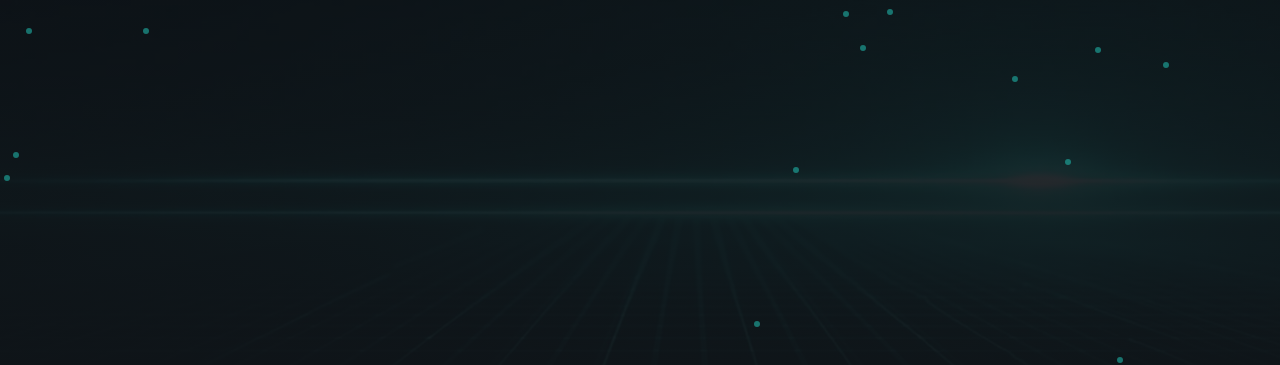
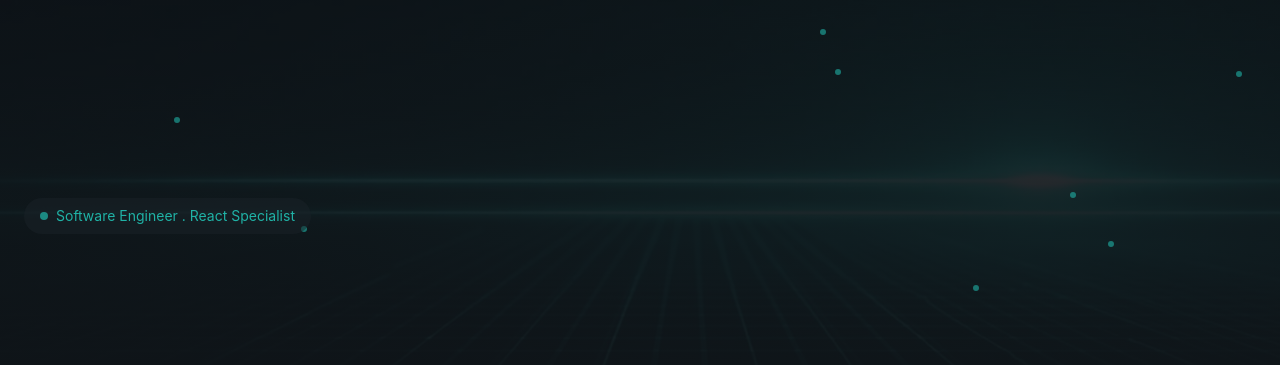
Before and after one commit to SteveMaranga01/SamPortfolio, a React (Vite) app: page / in a window 1280 px wide. Shown: the part 208-573 px from the top of the page. Built offline with nearby package versions, Linux system fonts and the light colour scheme.

Commit message:
modified

```diff
--- a/src/sections/Hero.jsx
+++ b/src/sections/Hero.jsx
@@ -20,8 +20,29 @@ const Hero = () => {
             background: "#20B2A6",
             left: `${Math.random() * 100}%`,
             top: `${Math.random() * 100}%`,
+            animation: `slow-drift ${20 + Math.random() * 30}s ease-in-out infinite`,
+            animationDelay: `${Math.random() * 5}s`,
         }}/>
       ))}
+    </div>
+    {/* Content */}
+
+    <div className='container mx-auto px-6 pt-32 pb-20 relative z-10'>
+      <div className='grid lg:grid-cols-2 gap-12 items-center'>
+
+        {/* Left Column - Text content */}
+        <div className='space-y-8'>
+          <div className='animate-fade-in'>
+            <span className='inline-flex items-center gap-2 px-4 py-2 rounded-full glass text-sm text-primary'>
+              <span className='w-2 h-2 bg-primary rounded-full animate-pulse'/>
+              Software Engineer . React Specialist
+            </span>
+
+          </div>
+        </div>
+
+        {/* right column - profile image*/}
+      </div>
     </div>
     </section>
   )
```
